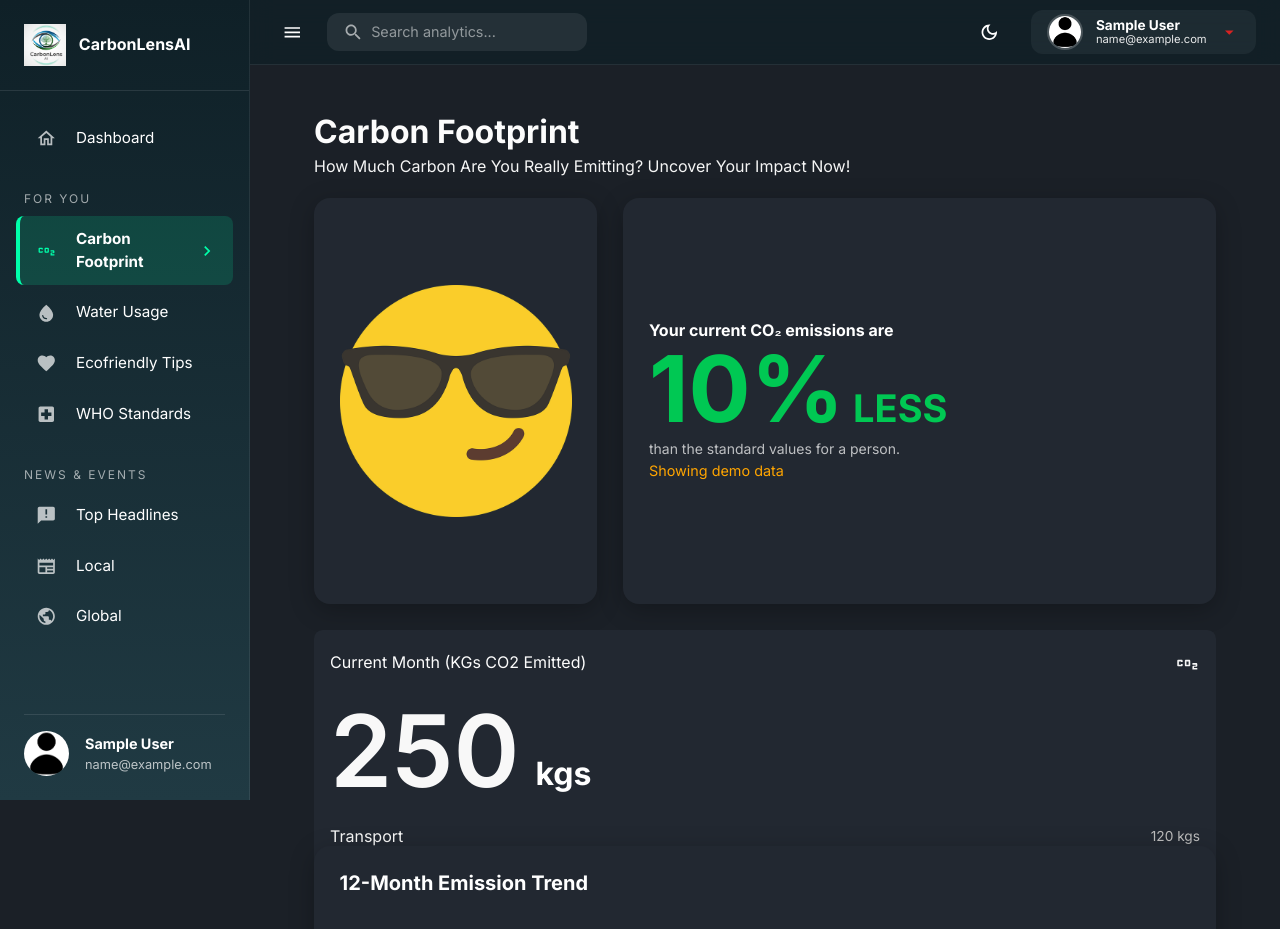
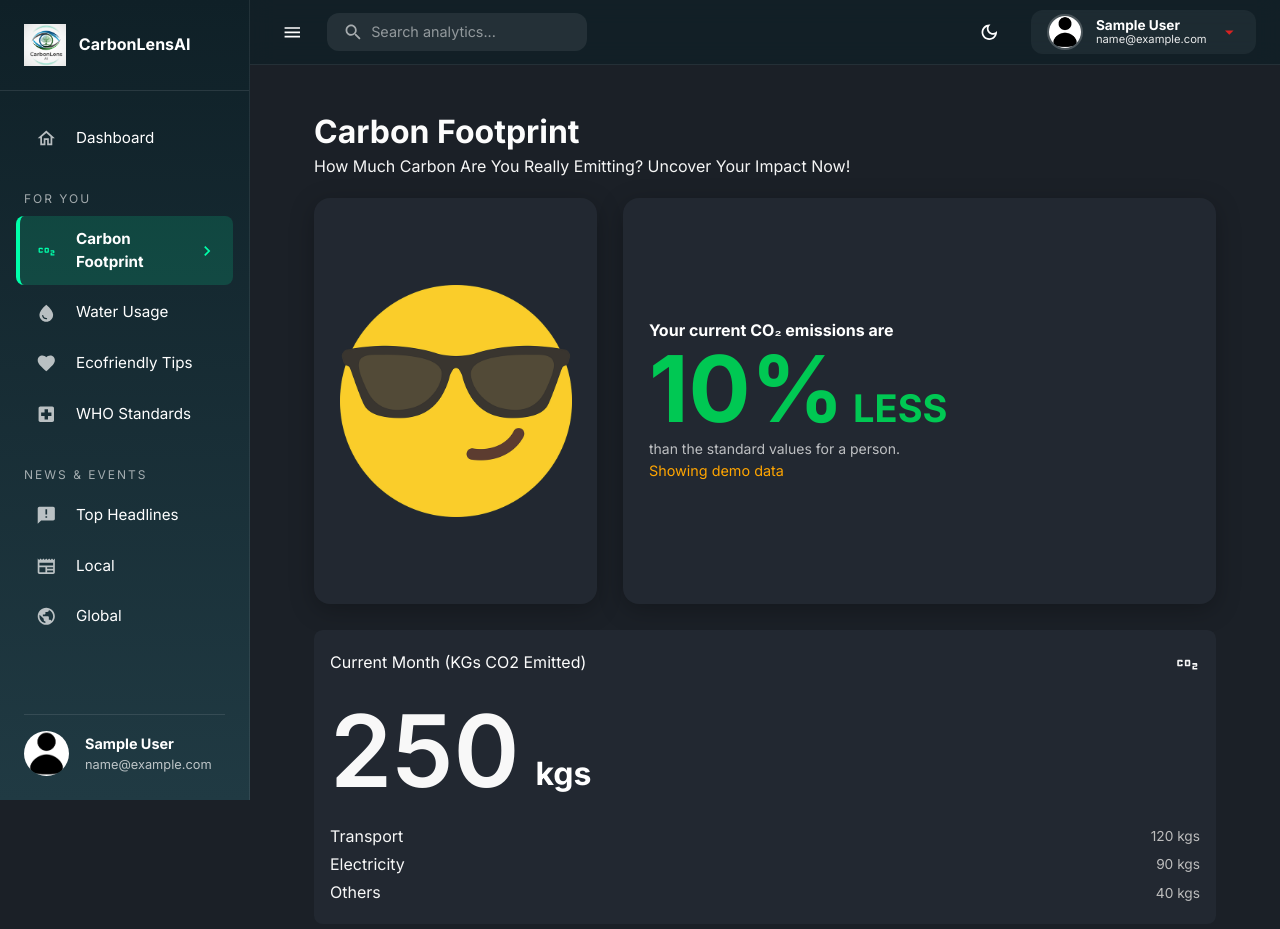
Before and after one commit to AnikChiney/CarbonLensAI, a React (Create React App) app in the folder client/: page /carbon-footprint in a window 1280 px wide. Shown: the top 929 px of the page. Built offline with nearby package versions, Linux system fonts and the light colour scheme; no server answers; sample sign-in values are in the browser's storage.

Commit message:
Update index.jsx

```diff
--- a/client/src/scenes/forYou/carbonFootprint/index.jsx
+++ b/client/src/scenes/forYou/carbonFootprint/index.jsx
@@ -134,7 +134,7 @@ const CarbonFootprint = () => {
         </Box>
 
         {/* CURRENT MONTH */}
-        <Box gridColumn="span 12" gridRow="span 1">
+        <Box gridColumn="span 12" gridRow="span 2">
           <OverviewBox
             title="Current Month (KGs CO2 Emitted)"
             value={parseInt(safeData.totalCarbonByPerson || 0)}
```
